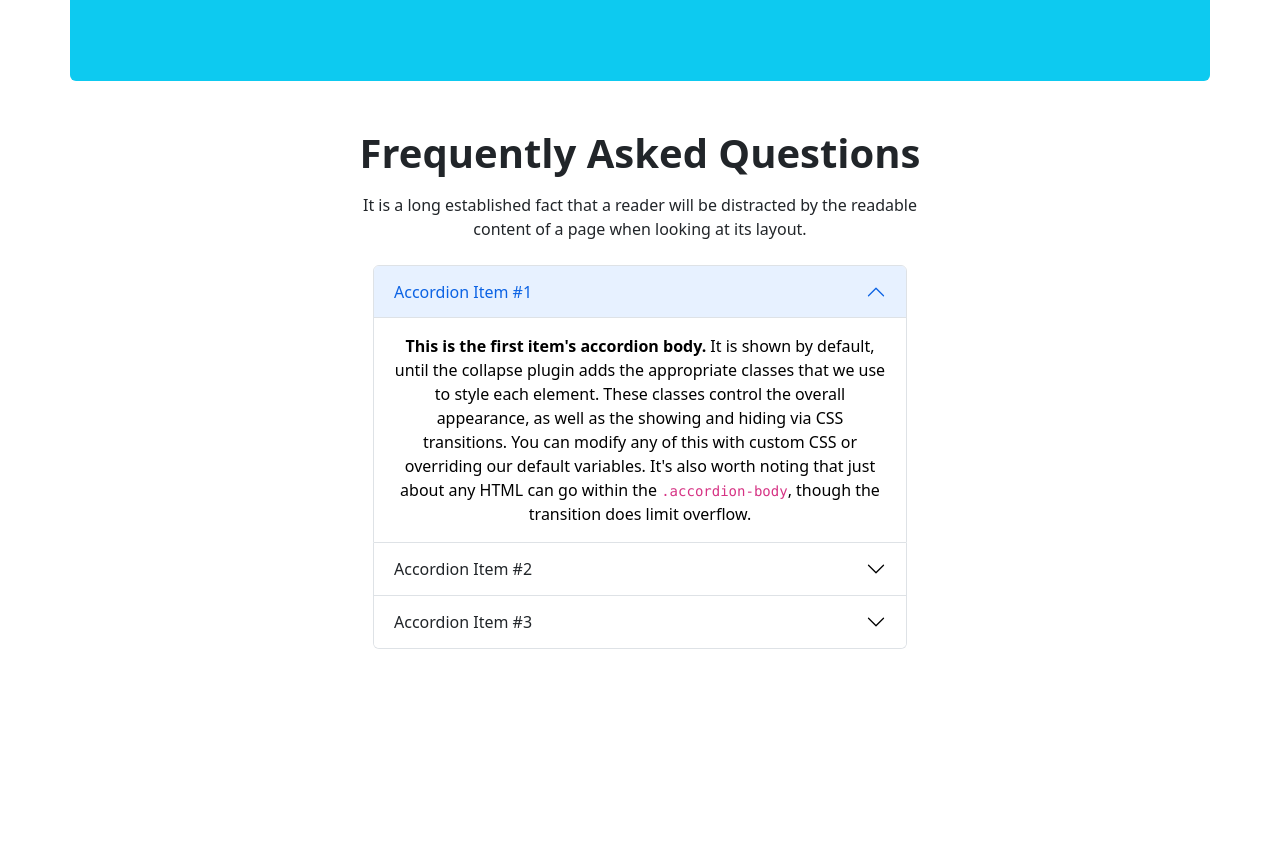
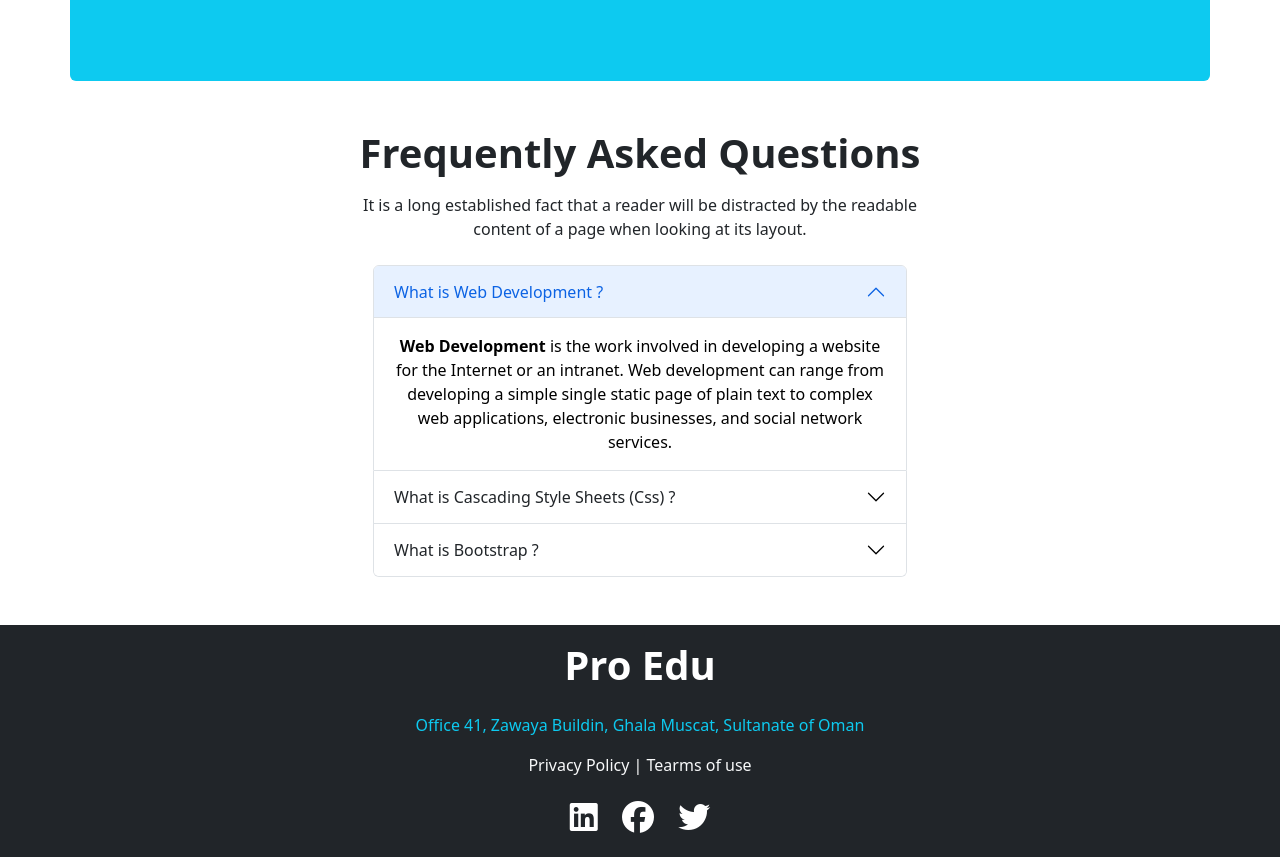
Before and after one commit to rehomanalif/Assignment-3, a plain HTML site: page index.html in a window 1280 px wide. Shown: the part 2880-3737 px from the top of the page. Before the commit the page ends 3529 px from the top, so only its background shows below. Drawn offline with nearby package versions, Linux system fonts and the light colour scheme.

Commit message:
social icon and according update

```diff
--- a/index.html
+++ b/index.html
@@ -8,6 +8,8 @@
     <link rel="stylesheet" href="style.css">
     <!-- Bootstrap link  -->
     <link rel="stylesheet" href="https://cdn.jsdelivr.net/npm/bootstrap@5.2.0/dist/css/bootstrap.min.css">
+    <!-- Fontawesome link  -->
+    <script src="https://kit.fontawesome.com/90fe504632.js" crossorigin="anonymous"></script>
 </head>
 <body>
 
@@ -296,7 +298,7 @@
 
         <!-- Frequently Asked Questions part  -->
 
-        <section class="container text-center">
+        <section class="container text-center mb-5">
 
           <div class="Frequently-text">
 
@@ -310,36 +312,36 @@
             <div class="accordion-item">
               <h2 class="accordion-header" id="headingOne">
                 <button class="accordion-button" type="button" data-bs-toggle="collapse" data-bs-target="#collapseOne" aria-expanded="true" aria-controls="collapseOne">
-                  Accordion Item #1
+                  What is Web Development ?
                 </button>
               </h2>
               <div id="collapseOne" class="accordion-collapse collapse show" aria-labelledby="headingOne" data-bs-parent="#accordionExample">
                 <div class="accordion-body">
-                  <strong>This is the first item's accordion body.</strong> It is shown by default, until the collapse plugin adds the appropriate classes that we use to style each element. These classes control the overall appearance, as well as the showing and hiding via CSS transitions. You can modify any of this with custom CSS or overriding our default variables. It's also worth noting that just about any HTML can go within the <code>.accordion-body</code>, though the transition does limit overflow.
+                  <strong>Web Development</strong> is the work involved in developing a website for the Internet or an intranet. Web development can range from developing a simple single static page of plain text to complex web applications, electronic businesses, and social network services.
                 </div>
               </div>
             </div>
             <div class="accordion-item">
               <h2 class="accordion-header" id="headingTwo">
                 <button class="accordion-button collapsed" type="button" data-bs-toggle="collapse" data-bs-target="#collapseTwo" aria-expanded="false" aria-controls="collapseTwo">
-                  Accordion Item #2
+                  What is Cascading Style Sheets (Css) ?
                 </button>
               </h2>
               <div id="collapseTwo" class="accordion-collapse collapse" aria-labelledby="headingTwo" data-bs-parent="#accordionExample">
                 <div class="accordion-body">
-                  <strong>This is the second item's accordion body.</strong> It is hidden by default, until the collapse plugin adds the appropriate classes that we use to style each element. These classes control the overall appearance, as well as the showing and hiding via CSS transitions. You can modify any of this with custom CSS or overriding our default variables. It's also worth noting that just about any HTML can go within the <code>.accordion-body</code>, though the transition does limit overflow.
+                  <strong>Cascading Style Sheets</strong> is a style sheet language used for describing the presentation of a document written in a markup language such as HTML or XML. CSS is a cornerstone technology of the World Wide Web, alongside HTML and JavaScript.
                 </div>
               </div>
             </div>
             <div class="accordion-item">
               <h2 class="accordion-header" id="headingThree">
                 <button class="accordion-button collapsed" type="button" data-bs-toggle="collapse" data-bs-target="#collapseThree" aria-expanded="false" aria-controls="collapseThree">
-                  Accordion Item #3
+                  What is Bootstrap ?
                 </button>
               </h2>
               <div id="collapseThree" class="accordion-collapse collapse" aria-labelledby="headingThree" data-bs-parent="#accordionExample">
                 <div class="accordion-body">
-                  <strong>This is the third item's accordion body.</strong> It is hidden by default, until the collapse plugin adds the appropriate classes that we use to style each element. These classes control the overall appearance, as well as the showing and hiding via CSS transitions. You can modify any of this with custom CSS or overriding our default variables. It's also worth noting that just about any HTML can go within the <code>.accordion-body</code>, though the transition does limit overflow.
+                  It is a <strong>front-end framework</strong> used for easier and faster web development. It includes HTML and CSS based design templates for typography, forms, buttons, tables, navigation, modals, image carousels and many others. It can also use JavaScript plug-ins. It facilitates you to create responsive designs.
                 </div>
               </div>
             </div>
@@ -353,6 +355,29 @@
     </main>
 
 
+    <footer class="container-fluid text-center mt-5 bg-dark text-white pb-3">
+
+      <h1 class="fw-bolder fs-1 p-3 ">Pro Edu</h1>
+      <span class="mt-0 text-info">Office 41, Zawaya Buildin, Ghala Muscat,
+            Sultanate of Oman</span>
+
+      <div class="mt-3">
+        <a href="#" class="link-light text-decoration-none">Privacy Policy</a> <span>|</span>
+            <a href="#" class="link-light text-decoration-none">Tearms of use</a>
+      </div>
+
+      <div class="social-icon fs-2 mt-3">
+
+        <a href="#" class="text-white p-2"><i class="fa-brands fa-linkedin"></i></a>
+        <a href="#" class="text-white p-2"><i class="fa-brands fa-facebook"></i></a>
+        <a href="#" class="text-white p-2"><i class="fa-brands fa-twitter"></i></a>
+
+      </div>
+
+
+    </footer>
+
+
     <script src="https://cdn.jsdelivr.net/npm/bootstrap@5.2.0/dist/js/bootstrap.bundle.min.js"></script>
 </body>
 </html>
```
